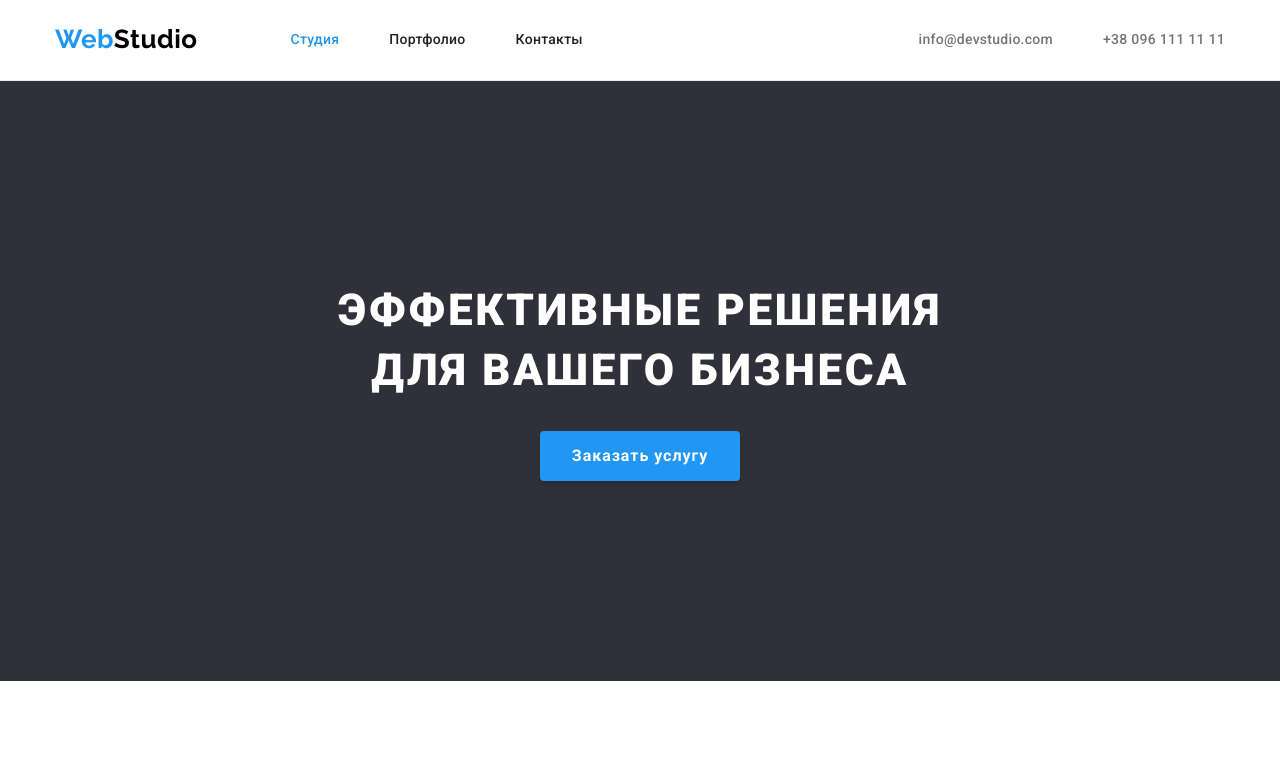
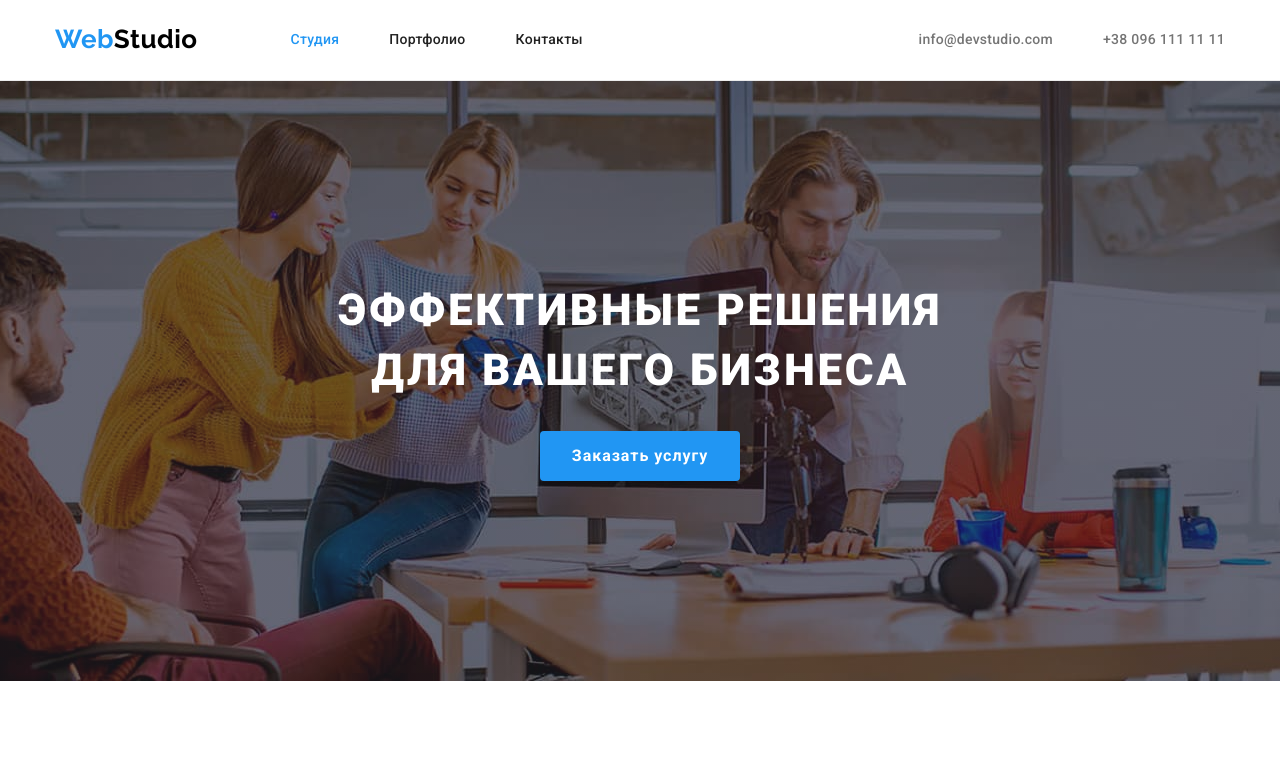
Before and after one commit to yurilov/goit-markup-hw-04, a plain HTML site: page index.html in a window 1280 px wide. Shown: the top 771 px of the page. Drawn offline with nearby package versions, Linux system fonts and the light colour scheme.

Commit message:
Added hero bck image

```diff
--- a/css/style.css
+++ b/css/style.css
@@ -5,6 +5,7 @@
   --primary-white-color: #ffffff;
   --secondary-background-color: #f5f4fa;
   --footer-background-color: #2f303a;
+  --hero-background-color: #c4c4c4;
   --logo-color: #000000;
   --secondary-white-color: rgba(255, 255, 255, 0.6);
   --header-border: #ececec;
@@ -183,7 +184,6 @@ ul {
 
 .footer-join-title {
   margin-bottom: 20px;
-  /* padding-top: 12px; */
 
   font-weight: 700;
   font-size: 14px;
@@ -195,7 +195,16 @@ ul {
 /* Герой */
 
 .hero {
-  background-color: var(--footer-background-color);
+  height: 600px;
+  max-width: 1600px;
+  margin: 0 auto;
+  background-color: var(--hero-background-color);
+  background-image: linear-gradient(to right, rgba(47, 48, 58, 0.4), rgba(47, 48, 58, 0.4)),
+    url(../images/hero-bcg.jpg);
+  background-position: center;
+  background-repeat: no-repeat;
+  background-size: cover;
+
   text-align: center;
   padding-top: 200px;
   padding-bottom: 200px;
```
Also changed, not shown: images/hero-bcg.jpg (added).
